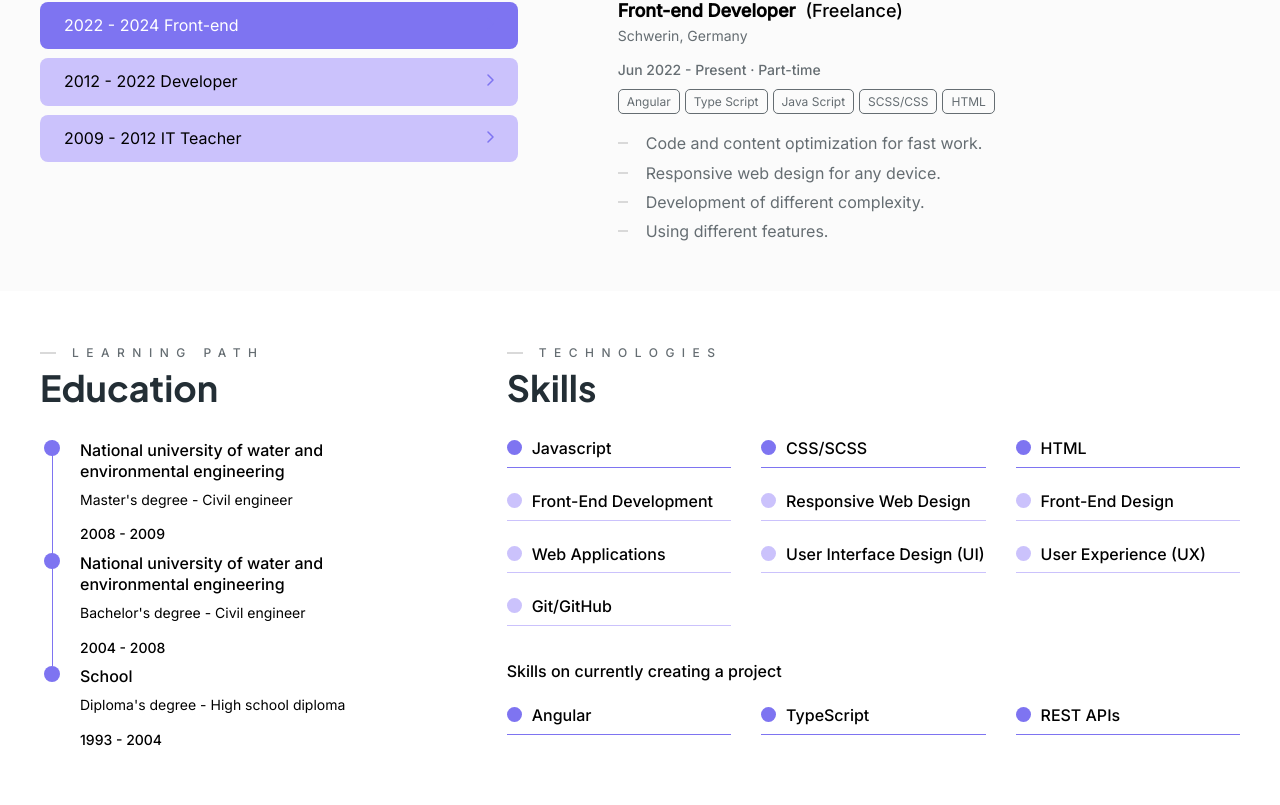
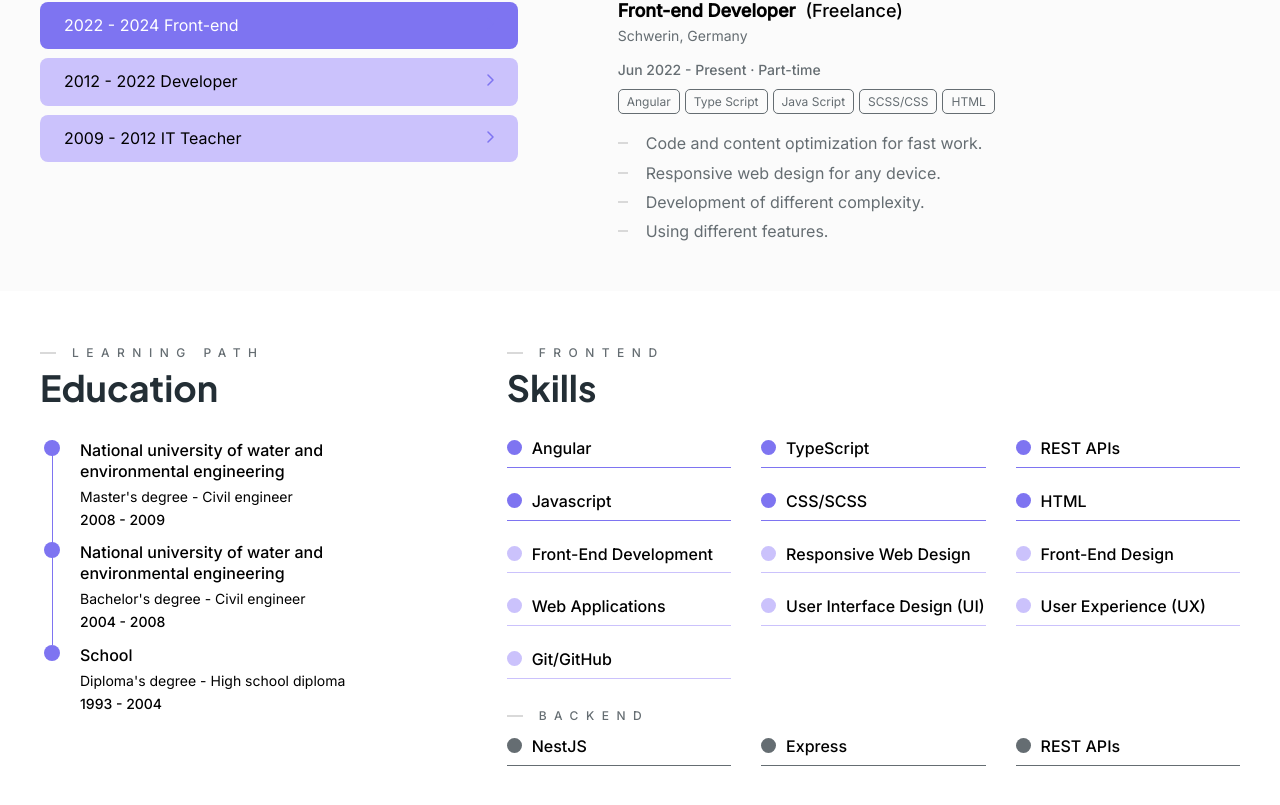
Before and after one commit to VitaliiSoloninko/angular-vitalii-portfolio, an Angular app: page / in a window 1280 px wide. Shown: the part 2422-3227 px from the top of the page. Built offline with nearby package versions, Linux system fonts and the light colour scheme.

Commit message:
5.2	Section Skills. Change of content and CSS

```diff
--- a/src/app/sections/skills/skills.component.html
+++ b/src/app/sections/skills/skills.component.html
@@ -32,28 +32,59 @@
       </div>
       <div class="skills__content content-skills">
         <div class="skills__title title">
-          <div class="title__label">Technologies</div>
+          <div class="title__label">frontend</div>
           <h2 class="title__value">Skills</h2>
         </div>
         <div class="content-skills__items">
           <div class="content-skills__item">
-            <div class="content-skills__label content-skills__label--dark">
+            <div class="content-skills__label content-skills__label--purple">
+              Angular
+            </div>
+            <div
+              class="content-skills__line content-skills__line--purple"
+            ></div>
+          </div>
+          <div class="content-skills__item">
+            <div class="content-skills__label content-skills__label--purple">
+              TypeScript
+            </div>
+            <div
+              class="content-skills__line content-skills__line--purple"
+            ></div>
+          </div>
+          <div class="content-skills__item">
+            <div class="content-skills__label content-skills__label--purple">
+              REST APIs
+            </div>
+            <div
+              class="content-skills__line content-skills__line--purple"
+            ></div>
+          </div>
+          <div class="content-skills__item">
+            <div class="content-skills__label content-skills__label--purple">
               Javascript
             </div>
-            <div class="content-skills__line content-skills__line--dark"></div>
+            <div
+              class="content-skills__line content-skills__line--purple"
+            ></div>
           </div>
           <div class="content-skills__item">
-            <div class="content-skills__label content-skills__label--dark">
+            <div class="content-skills__label content-skills__label--purple">
               CSS/SCSS
             </div>
-            <div class="content-skills__line content-skills__line--dark"></div>
+            <div
+              class="content-skills__line content-skills__line--purple"
+            ></div>
           </div>
           <div class="content-skills__item">
-            <div class="content-skills__label content-skills__label--dark">
+            <div class="content-skills__label content-skills__label--purple">
               HTML
             </div>
-            <div class="content-skills__line content-skills__line--dark"></div>
+            <div
+              class="content-skills__line content-skills__line--purple"
+            ></div>
           </div>
+
           <div class="content-skills__item">
             <div class="content-skills__label">Front-End Development</div>
             <div class="content-skills__line"></div>
@@ -83,27 +114,33 @@
             <div class="content-skills__line"></div>
           </div>
         </div>
-        <div class="content-skills__text text">
-          <p>Skills on currently creating a project</p>
-        </div>
+        <div class="title__label">backend</div>
+        <div class="content-skills__padding">
           <div class="content-skills__items">
             <div class="content-skills__item">
               <div class="content-skills__label content-skills__label--dark">
-              Angular
+                NestJS
               </div>
-            <div class="content-skills__line content-skills__line--dark"></div>
+              <div
+                class="content-skills__line content-skills__line--dark"
+              ></div>
             </div>
             <div class="content-skills__item">
               <div class="content-skills__label content-skills__label--dark">
-              TypeScript
+                Express
               </div>
-            <div class="content-skills__line content-skills__line--dark"></div>
+              <div
+                class="content-skills__line content-skills__line--dark"
+              ></div>
             </div>
             <div class="content-skills__item">
               <div class="content-skills__label content-skills__label--dark">
                 REST APIs
               </div>
-            <div class="content-skills__line content-skills__line--dark"></div>
+              <div
+                class="content-skills__line content-skills__line--dark"
+              ></div>
+            </div>
           </div>
         </div>
       </div>
--- a/src/app/sections/skills/skills.component.scss
+++ b/src/app/sections/skills/skills.component.scss
@@ -12,7 +12,6 @@ $mobileSmall: em(479.98);
     padding-bottom: 50px;
   }
   // .testimonials__title
-
   &__title {
     &:not(:last-child) {
       margin-bottom: 30px;
@@ -20,29 +19,30 @@ $mobileSmall: em(479.98);
   }
 
   // .skills__body
-
   &__body {
     display: grid;
     gap: 100px;
+    @media (min-width: $tablet) {
+      gap: 50px;
+    }
     @media (min-width: 850px) {
       grid-template-columns: 0.5fr 1fr;
     }
   }
 
   // .skills__timeline
-
   &__timeline {
   }
 
   // .skills__content
-
   &__content {
   }
 }
+
 .timeline {
   // .timeline__item
   display: grid;
-  gap: 10px;
+  gap: 14px;
   position: relative;
   &::before {
     content: "";
@@ -82,27 +82,24 @@ $mobileSmall: em(479.98);
   }
 
   // .timeline__title
-
   &__title {
     line-height: 1.3;
     font-weight: 500;
     &:not(:last-child) {
-      margin-bottom: 10px;
+      margin-bottom: 8px;
     }
   }
-
   // .timeline__text
 
   &__text {
     font-size: 14px;
-    line-height: 1.2;
+    line-height: 1;
     &:not(:last-child) {
-      margin-bottom: 18px;
+      margin-bottom: 8px;
     }
   }
 
   // .timeline__date
-
   &__date {
     font-size: 14px;
     line-height: 1.2;
@@ -120,8 +117,11 @@ $mobileSmall: em(479.98);
     }
   }
 
+  &__padding {
+    padding-top: 10px;
+  }
+
   // .content-skills__items
-
   &__items {
     display: grid;
     grid-template-columns: repeat(3, 1fr);
@@ -129,7 +129,7 @@ $mobileSmall: em(479.98);
     row-gap: 10px;
     align-items: end;
     &:not(:last-child) {
-      margin-bottom: 20px;
+      margin-bottom: 10px;
     }
     @media (max-width: $mobile) {
       grid-template-columns: repeat(2, 1fr);
@@ -165,26 +165,36 @@ $mobileSmall: em(479.98);
       height: 15px;
       border-radius: 50%;
       background-color: var(--purple-medium-color);
+      &--purple {
+        background: var(--purple-color);
+      }
       &--dark {
-        background: var(--purple-color);
+        background: var(--grey-color);
+      }
+    }
+    &--purple {
+      &::before {
+        background-color: var(--purple-color);
       }
     }
     &--dark {
       &::before {
-        background-color: var(--purple-color);
+        background: var(--grey-color);
       }
     }
   }
 
   // .content-skills__line
-
   &__line {
     width: 100%;
     padding-left: 25px;
     height: 1px;
     background: var(--purple-medium-color);
+    &--purple {
+      background: var(--purple-color);
+    }
     &--dark {
-      background: var(--purple-color);
+      background: var(--grey-color);
     }
   }
 }
```
Lines whose indentation alone changed are shown as unchanged.
